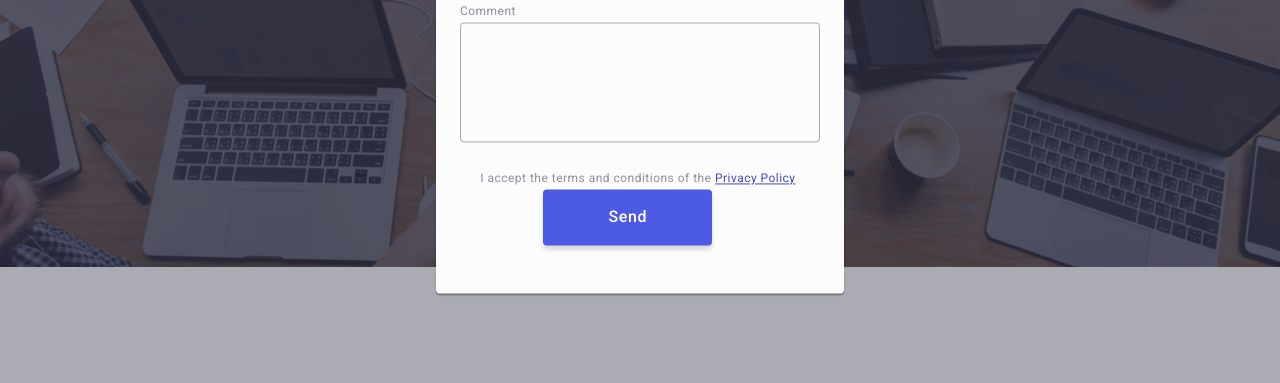
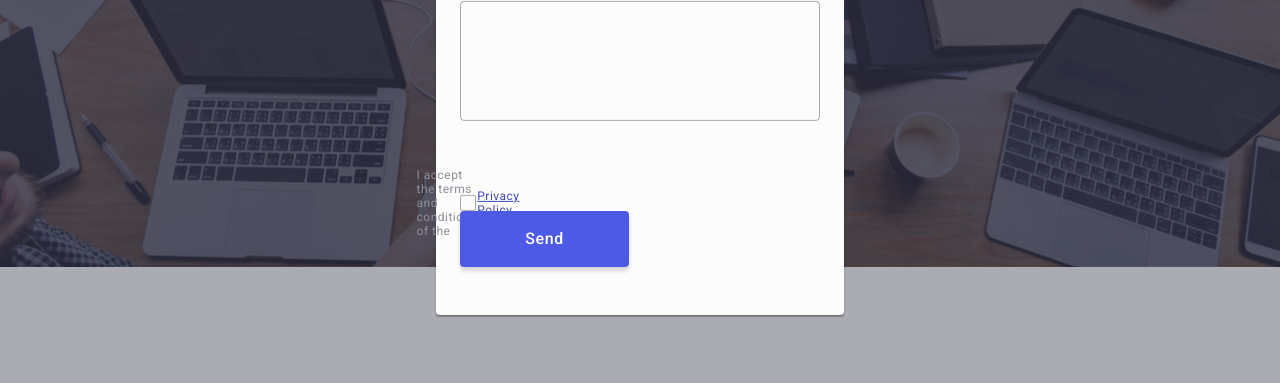
Before and after one commit to PolliBu/goit-markup-hw-05, a plain HTML site: page index.html in a window 1280 px wide. Both pictures are taken after a click on the button "Order Service". Shown: the part 406-789 px from the top of the page. Drawn offline with nearby package versions, Linux system fonts and the light colour scheme.

Commit message:
checkbox

```diff
--- a/css/styles.css
+++ b/css/styles.css
@@ -550,12 +550,9 @@ button {
   margin-bottom: 24px;
 }
 
-.modal-form-agreement {
+.modal-form-checkbox {
   align-items: center;
-
   gap: 8px;
-}
-.modal-form-checkbox {
 }
 .modal-form-custom-chekbox {
 }
@@ -575,19 +572,33 @@ button {
 .modal-form-checkbox:checked
   + .modal-form-custom-chekbox
   > .modal-form-checkbox-icon {
-  fill: var(--primary-white-color);
+  fill: var(--primary-grey-second-color);
   background-color: var(--active-link-color);
   border: none;
 }
 
-.modal-form-agreement-desc {
-  color: var(--grey-icon-color);
+.modal-form-text {
   font-size: 12px;
-  font-weight: 400;
   line-height: 1.17;
   letter-spacing: 0.04em;
+  color: var(--grey-icon-color);
+}
+
+.modal-form-agreement-desc {
+  width: 16px;
+  height: 16px;
+  border: 1px solid rgba(46, 47, 66, 0.4);
+  border-radius: 2px;
+  transition: background-color 250ms cubic-bezier(0.4, 0, 0.2, 1),
+    border 250ms cubic-bezier(0.4, 0, 0.2, 1),
+    fill 250ms cubic-bezier(0.4, 0, 0.2, 1);
+  display: inline-flex;
+  align-items: center;
+  justify-content: center;
+  fill: transparent;
   user-select: none;
 }
+
 .modal-form-link {
   color: var(--active-link-color);
   text-decoration: underline;
--- a/index.html
+++ b/index.html
@@ -517,21 +517,24 @@
             </textarea>
           </div>
           <div class="modal-agreement">
-            <label class="modal-form-agreement">
             <input
               class="modal-form-checkbox visually-hidden"
               type="checkbox"
+              id="user-privacy"
+              value="true"
+              name="user-privacy"
             />
             <span class="modal-form-custom-chekbox">
               <svg class="modal-form-checkbox-icon" width="10" height="8">
                 <use href="./images/icons.svg#icon-Vector"></use>
               </svg>
             </span>
+            <label class="modal-form-text" for="user-privacy">
               <span class="modal-form-agreement-desc"
                 >I accept the terms and conditions of the
                 <a class="modal-form-link" href="#">Privacy Policy</a></span
+              ></label
             >
-            </label>
             <button class="form-button" type="submit">Send</button>
           </div>
         </form>
```
Lines whose indentation alone changed are shown as unchanged.
